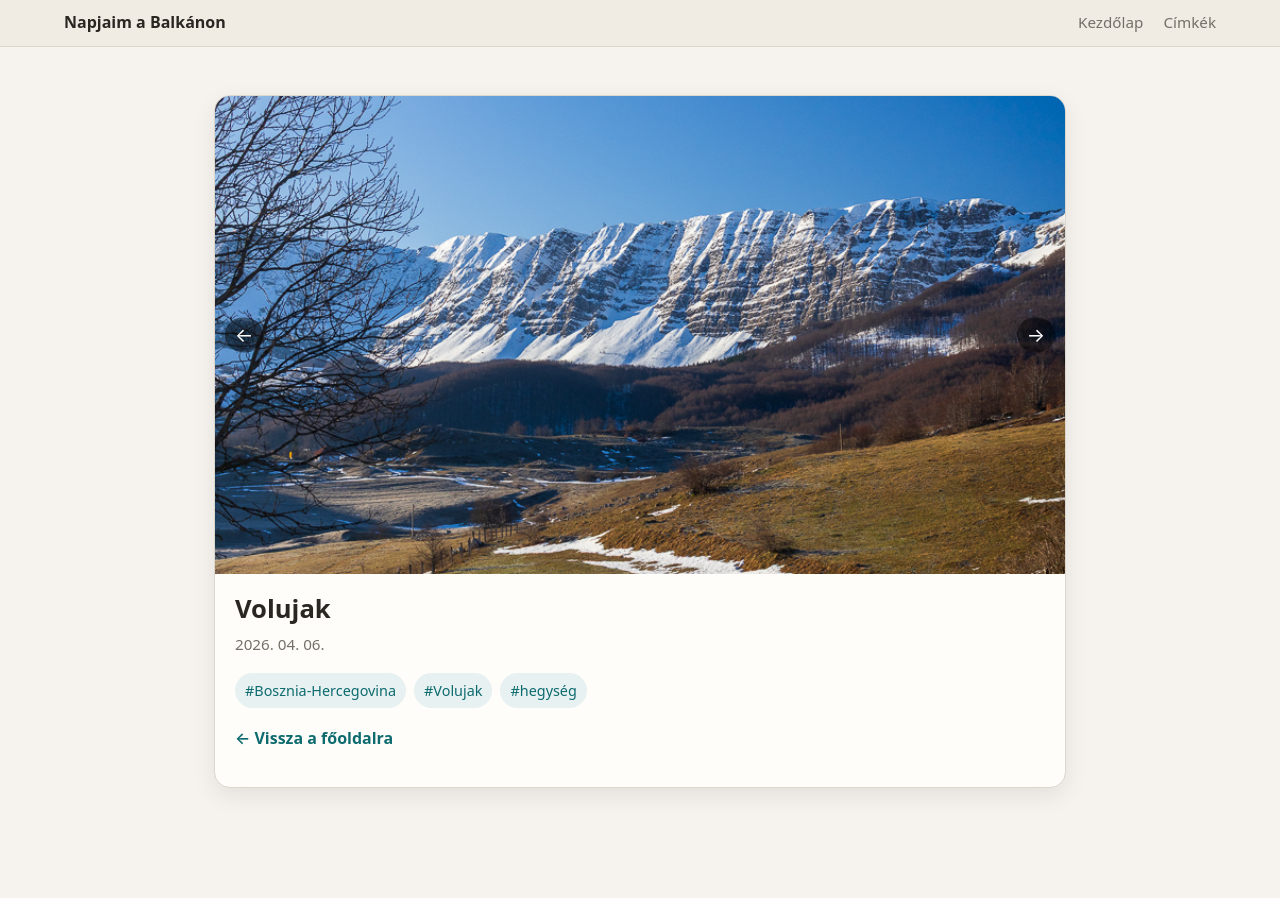
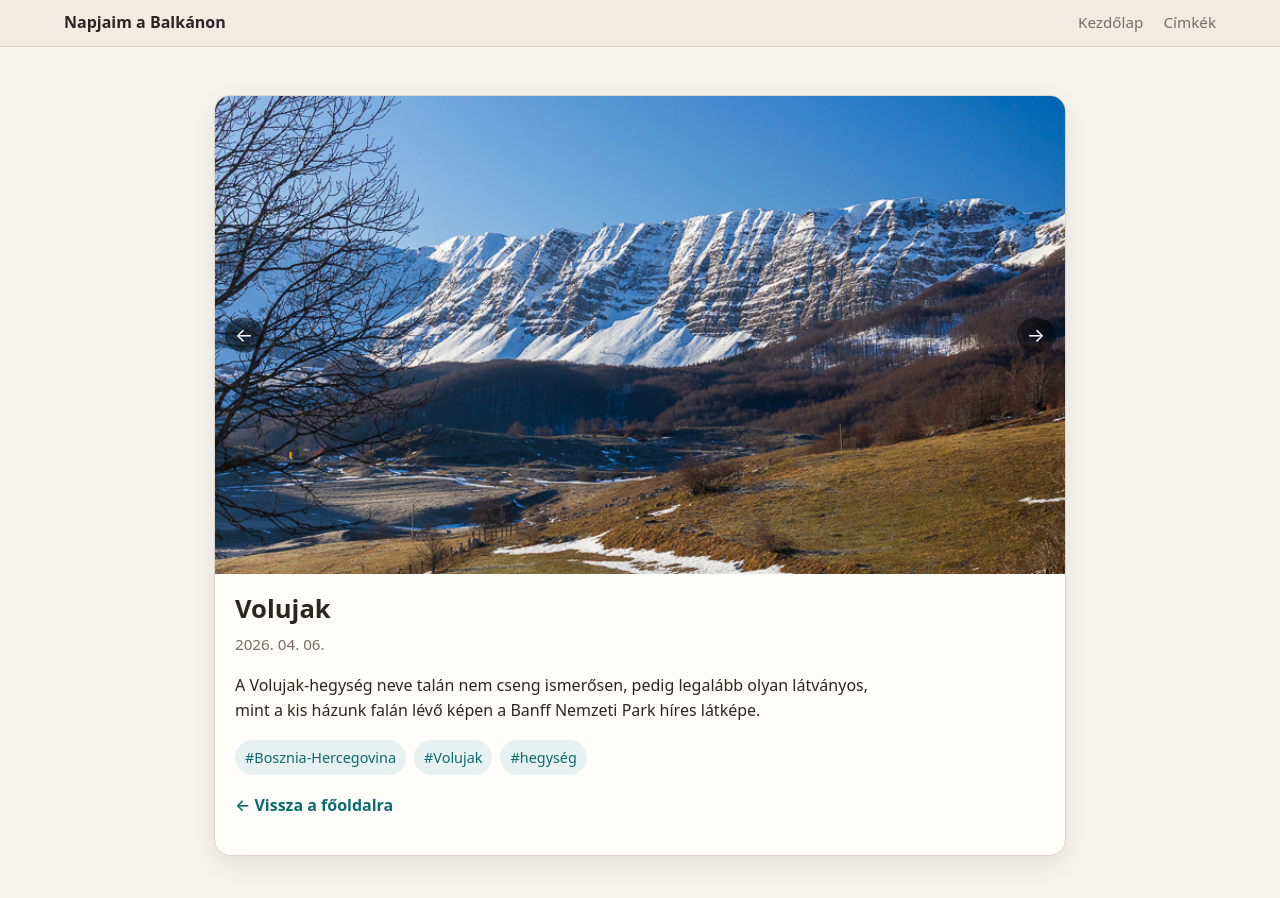
Before and after one commit to havassy/fotoblog, a Jekyll site: the page built from _posts/2026-04-06-volujak_ho.md, in a window 1280 px wide. Built offline with Jekyll 4.4.1, drawn with Linux system fonts in a browser that asks for light colours.

Commit message:
Auto-create/update posts from images

```diff
--- a/_posts/2026-04-06-volujak_ho.md
+++ b/_posts/2026-04-06-volujak_ho.md
@@ -7,4 +7,7 @@ tags:
   - "Bosznia-Hercegovina"
   - "Volujak"
   - "hegység"
+description: "A Volujak-hegység neve talán nem cseng ismerősen, pedig legalább olyan látványos, mint a kis házunk falán lévő képen a Banff Nemzeti Park híres látképe."
 ---
+
+A Volujak-hegység neve talán nem cseng ismerősen, pedig legalább olyan látványos, mint a kis házunk falán lévő képen a Banff Nemzeti Park híres látképe.
```
